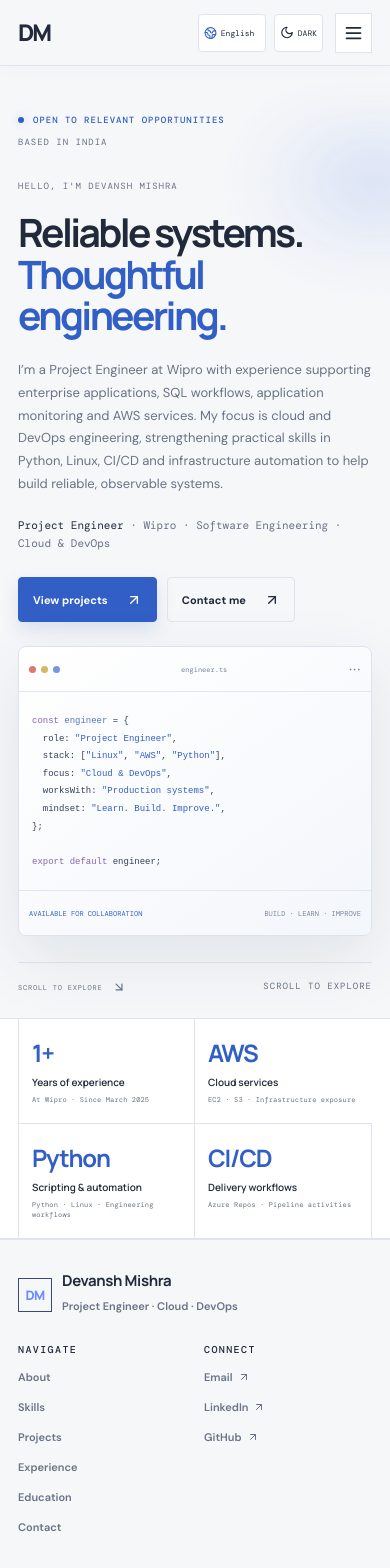
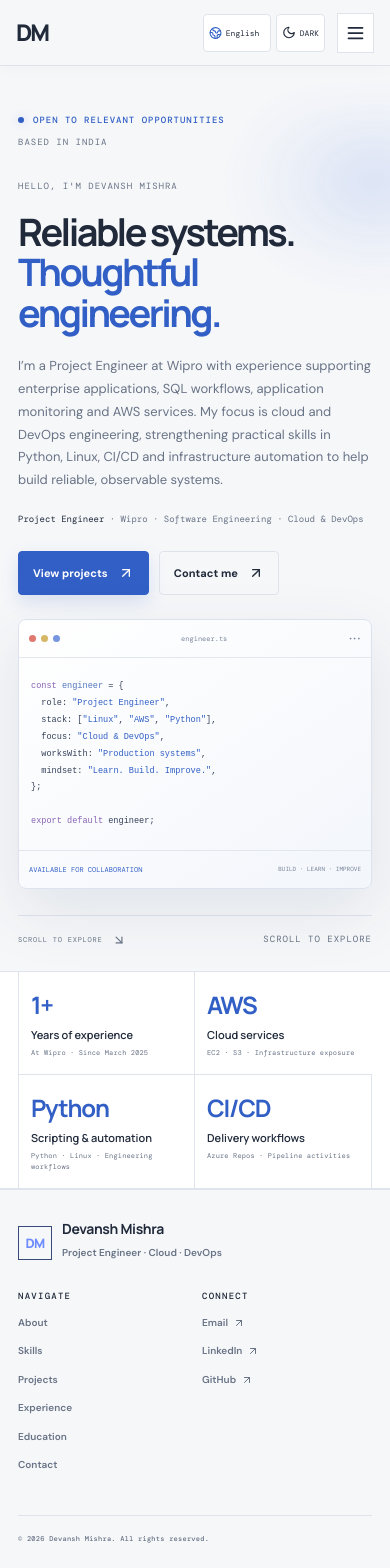
Before and after one commit to codewithdevanshh/portfolio-v2, a React (Vite) app: page /en in a window 390 px wide. Shown: the top 1568 px of the page. Built offline with nearby package versions, Linux system fonts and the light colour scheme.

Commit message:
Rebuild responsive layouts across desktop tablet and mobile

```diff
--- a/src/styles.css
+++ b/src/styles.css
@@ -845,3 +845,166 @@ body{font-family:'DM Sans',sans-serif}
   .footer-brand,.footer-bottom{grid-column:1!important}
   .footer-nav{grid-column:1}
 }
+
+
+/* Responsive system pass — desktop, laptop, tablet and mobile */
+:root{--content-width:1160px}
+.container{width:min(var(--content-width),calc(100% - 64px));margin-inline:auto}
+img,svg,video,canvas{max-width:100%}
+main,section,article,aside,footer,header{min-width:0}
+.hero-code,.project-card,.skill-panel,.experience-entry,.contact-layout>*{min-width:0}
+.page-intro{width:min(var(--content-width),calc(100% - 64px))}
+.page-intro h1{max-width:900px;font-size:clamp(42px,5.4vw,74px);line-height:1.08;overflow-wrap:anywhere}
+.page-intro>p{max-width:640px}
+.project-grid{grid-template-columns:repeat(3,minmax(0,1fr))}
+.capability-grid{grid-template-columns:repeat(4,minmax(0,1fr))}
+.values-grid{grid-template-columns:repeat(3,minmax(0,1fr))}
+.skill-grid{grid-template-columns:repeat(2,minmax(0,1fr))}
+.about-detail{grid-template-columns:minmax(260px,.8fr) minmax(0,1.2fr);gap:clamp(32px,6vw,80px)}
+.contact-layout{grid-template-columns:minmax(0,1.2fr) minmax(260px,.8fr);gap:clamp(30px,6vw,70px)}
+.experience-entry{grid-template-columns:minmax(150px,190px) minmax(0,1fr);gap:clamp(20px,3vw,35px)}
+.learning-row{grid-template-columns:minmax(0,1fr) minmax(0,1fr);gap:clamp(28px,5vw,70px)}
+.footer{grid-template-columns:minmax(0,1.4fr) minmax(130px,.7fr) minmax(150px,.8fr);text-align:left!important}
+.footer-brand{justify-content:flex-start!important;text-align:left!important;align-items:center!important}
+.footer-brand>div{text-align:left!important}
+.footer-nav{align-items:flex-start!important;text-align:left!important}
+.footer-nav a{justify-content:flex-start}
+.footer-bottom{justify-content:flex-start!important;text-align:left!important}
+@media(min-width:1440px){
+  :root{--content-width:1200px}
+  .hero-main{gap:clamp(60px,6vw,90px)}
+}
+@media(max-width:1180px){
+  .container,.page-intro{width:calc(100% - 56px)}
+  .header{padding-inline:28px!important}
+  .nav{gap:clamp(9px,1.25vw,15px)}
+  .header .nav-link{font-size:10px}
+  .header-actions{gap:6px}
+  .language-switch{padding-inline:7px}
+  .theme-toggle{padding-inline:8px}
+  .hero-main{grid-template-columns:minmax(0,1fr) minmax(300px,.9fr);gap:30px}
+  .hero-copy h1.hero-title{font-size:clamp(43px,5.2vw,62px)}
+  .hero-code pre{font-size:clamp(9px,.95vw,11px);padding:28px 20px}
+  .capability-grid{grid-template-columns:repeat(2,minmax(0,1fr))}
+  .project-grid{grid-template-columns:repeat(2,minmax(0,1fr))}
+}
+@media(max-width:1024px){
+  .header{height:72px!important;display:flex!important;justify-content:space-between!important;align-items:center!important;padding-inline:24px!important;gap:12px!important}
+  .header .brand{flex:0 0 auto}
+  .menu-toggle{display:inline-flex!important;align-items:center;justify-content:center;order:3;flex:0 0 auto;color:var(--text)!important}
+  .header-actions{order:2;margin-left:auto!important;gap:8px!important}
+  .header-actions .nav-cta{display:none!important}
+  .language-switch,.theme-toggle{height:38px;min-height:38px}
+  .nav{display:none!important;position:absolute!important;top:72px!important;left:0!important;right:0!important;z-index:50!important;flex-direction:column!important;align-items:stretch!important;gap:0!important;padding:12px 24px 20px!important;background:var(--surface)!important;border:1px solid var(--line)!important;border-top:0!important;box-shadow:0 18px 30px rgba(20,35,60,.12)!important}
+  .nav.nav-open{display:flex!important}
+  .nav .nav-link{display:block;padding:13px 2px;border-bottom:1px solid var(--line);font-size:13px!important}
+  .hero{width:calc(100% - 56px);min-height:0;padding-top:24px}
+  .hero-main{grid-template-columns:minmax(0,1fr)!important;gap:30px!important;padding:38px 0 34px!important}
+  .hero-copy{max-width:760px}
+  .hero-copy h1.hero-title{font-size:clamp(44px,6.5vw,66px)!important}
+  .hero-desc{max-width:680px}
+  .hero-code{width:100%;max-width:760px;justify-self:stretch;transform:none}
+  .hero-code pre{white-space:pre-wrap;overflow-wrap:anywhere}
+  .stats-grid{grid-template-columns:repeat(2,minmax(0,1fr))!important}
+  .stat:nth-child(2){border-right:0}
+  .stat:nth-child(n+3){border-top:1px solid var(--line)}
+  .about-detail{grid-template-columns:minmax(220px,.7fr) minmax(0,1.3fr);gap:30px}
+  .contact-layout{grid-template-columns:minmax(0,1fr) minmax(220px,.8fr);gap:30px}
+  .experience-entry{grid-template-columns:150px minmax(0,1fr);gap:22px;padding:24px}
+  .footer{grid-template-columns:minmax(0,1fr) minmax(0,1fr)!important;gap:26px 32px!important;text-align:left!important;padding:38px 28px 20px!important}
+  .footer-brand{grid-column:1/-1!important;width:100%}
+  .footer-bottom{grid-column:1/-1!important}
+}
+@media(max-width:767px){
+  .container,.page-intro{width:calc(100% - 40px)}
+  .section{padding-top:64px;padding-bottom:64px}
+  .page-intro{padding-top:68px;padding-bottom:38px}
+  .page-intro h1{font-size:clamp(39px,7.5vw,56px);line-height:1.08}
+  .about-detail,.contact-layout,.learning-row{grid-template-columns:minmax(0,1fr);gap:30px}
+  .about-visual{height:280px;max-width:100%}
+  .about-facts{grid-template-columns:repeat(2,minmax(0,1fr))}
+  .experience-entry{grid-template-columns:minmax(0,1fr);gap:18px;padding:22px}
+  .experience-date{flex-direction:row;align-items:center;justify-content:space-between;flex-wrap:wrap}
+  .experience-content ul{padding-left:18px}
+  .experience-note{padding:20px}
+  .education-placeholder{padding:22px}
+  .learning-row>p{border-left:0;border-top:1px solid var(--line);padding:20px 0 0}
+  .contact-aside{display:grid;grid-template-columns:repeat(2,minmax(0,1fr));gap:22px}
+  .contact-aside>div:last-child{grid-column:1/-1}
+  .cta-inner{align-items:flex-start;flex-direction:column}
+  .contact-banner{padding:54px 0}
+  .footer{grid-template-columns:minmax(0,1fr) minmax(0,1fr)!important;padding:30px 20px 18px!important;gap:22px 18px!important}
+}
+@media(max-width:600px){
+  .header{height:66px!important;padding-inline:16px!important}
+  .nav{top:66px!important;padding-inline:18px!important}
+  .header-actions{gap:5px!important}
+  .language-switch{min-width:54px;padding-inline:5px}
+  .theme-toggle{min-width:48px;padding-inline:5px}
+  .container,.page-intro{width:calc(100% - 36px)}
+  .hero{width:calc(100% - 36px)!important;padding-top:18px}
+  .hero-main{padding:30px 0 26px!important;gap:24px!important}
+  .hero-copy h1.hero-title{font-size:clamp(36px,9.7vw,49px)!important;line-height:1.07}
+  .hero-kicker{align-items:flex-start;flex-direction:column;gap:10px;margin-bottom:25px}
+  .hero-desc{font-size:13px;line-height:1.75}
+  .role-line{font-size:9px;line-height:1.7;overflow-wrap:anywhere}
+  .hero-actions{display:flex;flex-wrap:wrap;gap:10px;margin-top:24px}
+  .button{min-height:44px;padding:0 14px;gap:10px;font-size:11px}
+  .hero-code pre{font-size:clamp(8px,2.2vw,10px);padding:20px 12px;line-height:1.85}
+  .code-top,.code-bottom{height:38px;padding-inline:10px;font-size:7px;gap:8px}
+  .code-bottom span:last-child{font-size:6px}
+  .hero-scroll{font-size:7px;gap:10px}
+  .stats-grid{grid-template-columns:repeat(2,minmax(0,1fr))!important}
+  .stat{padding:16px 12px;min-height:100px;min-width:0}
+  .stat strong{font-size:24px}
+  .stat>span{font-size:11px}
+  .stat small{font-size:7px;line-height:1.5;overflow-wrap:anywhere}
+  .section{padding-top:54px;padding-bottom:54px}
+  .page-intro{padding-top:58px;padding-bottom:30px}
+  .page-intro h1{font-size:clamp(36px,9vw,47px)}
+  .page-intro>p{font-size:13px;line-height:1.75}
+  .capability-grid,.project-grid,.skill-grid,.values-grid{grid-template-columns:minmax(0,1fr)!important}
+  .capability-card{min-height:0}
+  .project-filters{display:flex;flex-wrap:wrap;gap:8px}
+  .filter-button{font-size:9px;padding:9px 11px}
+  .project-art{height:155px}
+  .project-card-body{padding:17px}
+  .project-card p{min-height:0}
+  .about-facts{grid-template-columns:repeat(2,minmax(0,1fr));gap:16px}
+  .about-facts b{font-size:10px;overflow-wrap:anywhere}
+  .contact-aside{grid-template-columns:minmax(0,1fr);gap:18px}
+  .contact-aside>div:last-child{grid-column:auto}
+  .email-link{font-size:clamp(18px,5.3vw,26px);gap:8px}
+  .social-links{display:flex;flex-wrap:wrap;gap:14px}
+  .learning-list>div{grid-template-columns:30px minmax(0,1fr);gap:10px}
+  .learning-list small{grid-column:2;overflow-wrap:anywhere}
+  .footer{grid-template-columns:minmax(0,1fr) minmax(0,1fr)!important;padding:28px 18px 16px!important;gap:22px 14px!important}
+  .footer-brand{grid-column:1/-1!important;flex-direction:row;align-items:center!important}
+  .footer-brand .brand-mark{flex:0 0 34px}
+  .footer-brand b{font-size:14px}
+  .footer-brand p{font-size:10px}
+  .footer-nav .eyebrow{font-size:9px}
+  .footer-nav a{font-size:10px}
+  .footer-bottom{font-size:7px}
+}
+@media(max-width:380px){
+  .header{padding-inline:12px!important}
+  .header-actions{gap:4px!important}
+  .language-switch{min-width:46px!important;padding-inline:3px!important}
+  .theme-toggle{min-width:40px!important;padding-inline:3px!important}
+  .menu-toggle{padding:6px}
+  .container,.page-intro{width:calc(100% - 28px)}
+  .hero{width:calc(100% - 28px)!important}
+  .hero-copy h1.hero-title{font-size:35px!important}
+  .hero-actions .button{flex:1 1 auto}
+  .about-facts{grid-template-columns:minmax(0,1fr)}
+  .footer{grid-template-columns:minmax(0,1fr)!important}
+  .footer-brand,.footer-bottom,.footer-nav{grid-column:1!important}
+  .footer-nav{align-items:flex-start!important}
+}
+@media(hover:none){
+  .project-card:hover,.button:hover{transform:none}
+}
+@media(prefers-reduced-motion:reduce){
+  *,*::before,*::after{scroll-behavior:auto!important;transition-duration:.01ms!important;animation-duration:.01ms!important;animation-iteration-count:1!important}
+}
```
